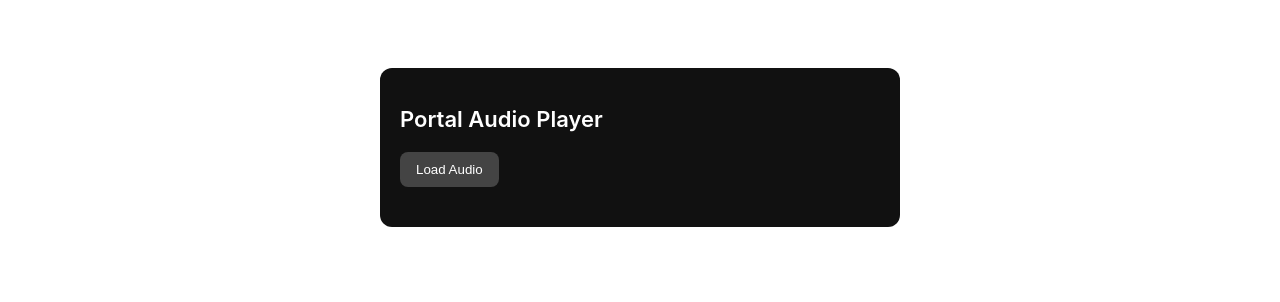
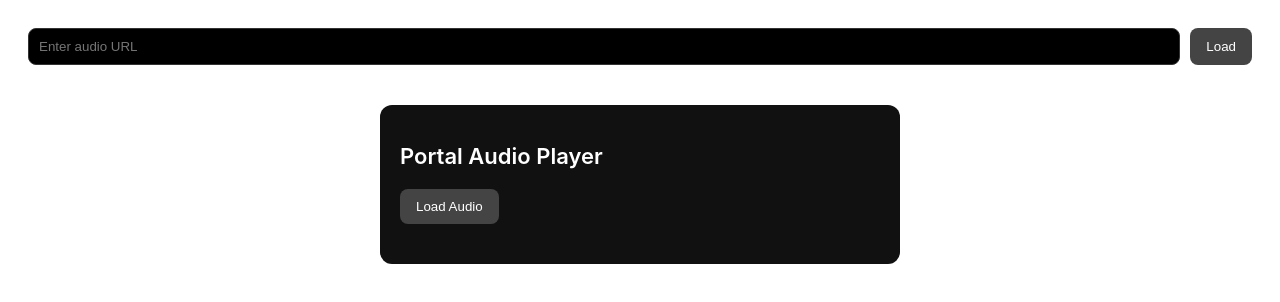
Before and after one commit to maxandbe1/Jurreauismcanvas, a React (Vite) app: page / in a window 1280 px wide. Shown: the top 302 px of the page. Built offline with nearby package versions, Linux system fonts and the light colour scheme.

Commit message:
Update App.jsx

```diff
--- a/src/App.jsx
+++ b/src/App.jsx
@@ -1,4 +1,5 @@
 import { useState } from "react";
+import UrlInput from "./components/UrlInput";
 import FullAudioPlayer from "./components/FullAudioPlayer";
 
 export default function App() {
@@ -6,6 +7,7 @@ export default function App() {
 
   return (
     <div style={{ padding: 20 }}>
+      <UrlInput onUrlSelected={setAudioUrl} />
       <FullAudioPlayer audioUrl={audioUrl} setAudioUrl={setAudioUrl} />
     </div>
   );
```
